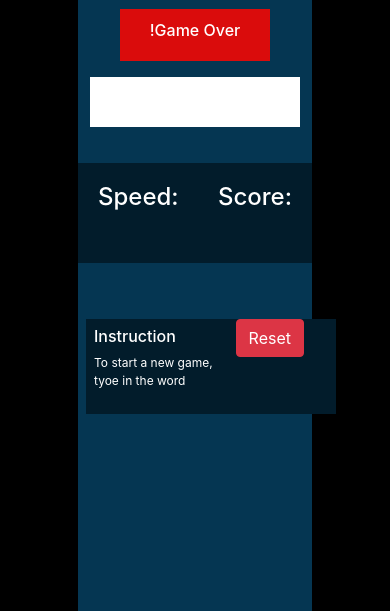
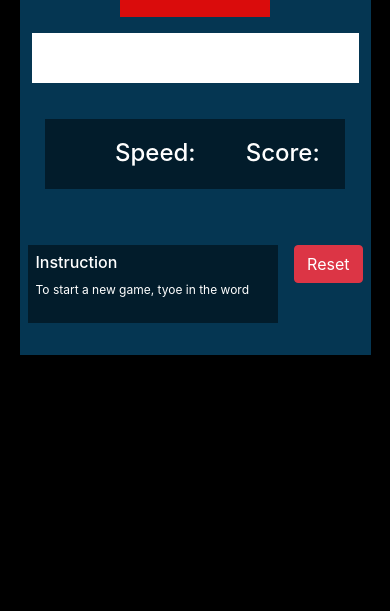
Before and after one commit to Benrobo/Typing-Game, a plain HTML site: page index.html in a window 390 px wide. Shown: the part 233-844 px from the top of the page. Drawn offline with Linux system fonts and the light colour scheme; no server answers.

Commit message:
Update style.css

```diff
--- a/css/style.css
+++ b/css/style.css
@@ -18,20 +18,35 @@ body{
     color:#fff;
 }
 
-@media(max-width:608px){
+@media(max-width:600px){
     .typing-cont{
-    max-width:100% !important;
+    width:100% !important;
     margin:0px auto;
-    height: 100vh;
+    height: auto !important;
+    }
+
+    #randtxt{
+    font-size: 20px !important;
+    }
+    .type-inp .inp{
+    font-size:20px !important;
+    }
+    .box1, .box2{
+        display:flex;
+    }
+    .box1 h4, .box2 h4{
+        font-size:16px !important;
     }
 }
+/*@media(max-width:992px){
+    .typing-cont{
+    width:50% !important;
+    margin:0px auto;
+    height: auto !important;
+    }
+}*/
 
-@media(max-width:1200px){
-    .typing-cont{
-    max-width:60% !important;
-    margin:0px auto;
-    }
-}
+
 .type-head-txt{
     color:#fff;
     text-transform: capitalize;
@@ -61,14 +76,22 @@ body{
 }
 .score-board{
     max-width:300px;
-    height:100px;
+    height:70px;
     margin:0px auto;
     color:#fff;
     padding:20px;
     background:#021c2b;
     color:#fff;
+    display: flex;
+    flex-wrap: wrap;
 }
 
+.score-board h4{
+    margin-left:50px;
+}
+.box1 h4, .box2 h4{
+        font-size:16px !important;
+}
 .correct{
     background: green !important;
     border-radius:0px !important;
```
